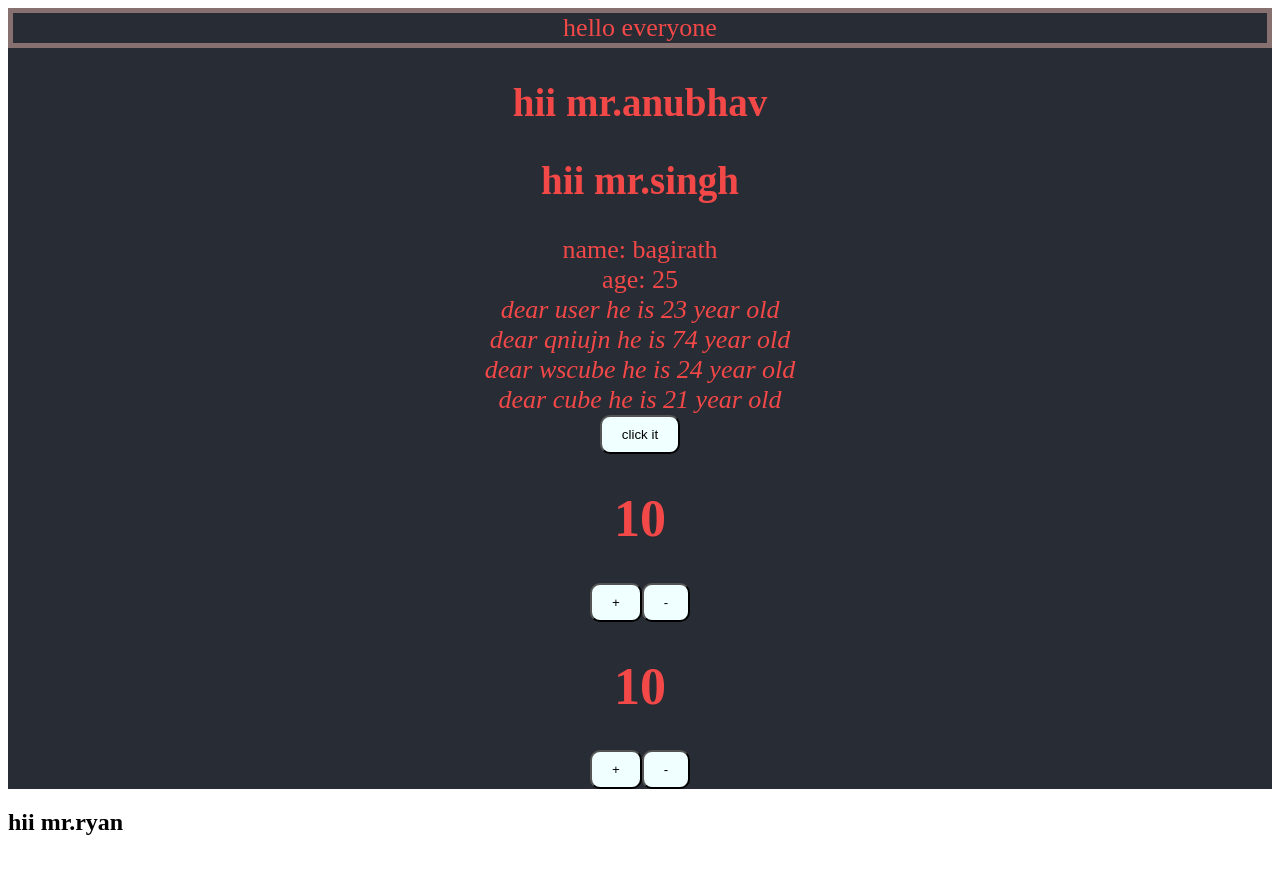
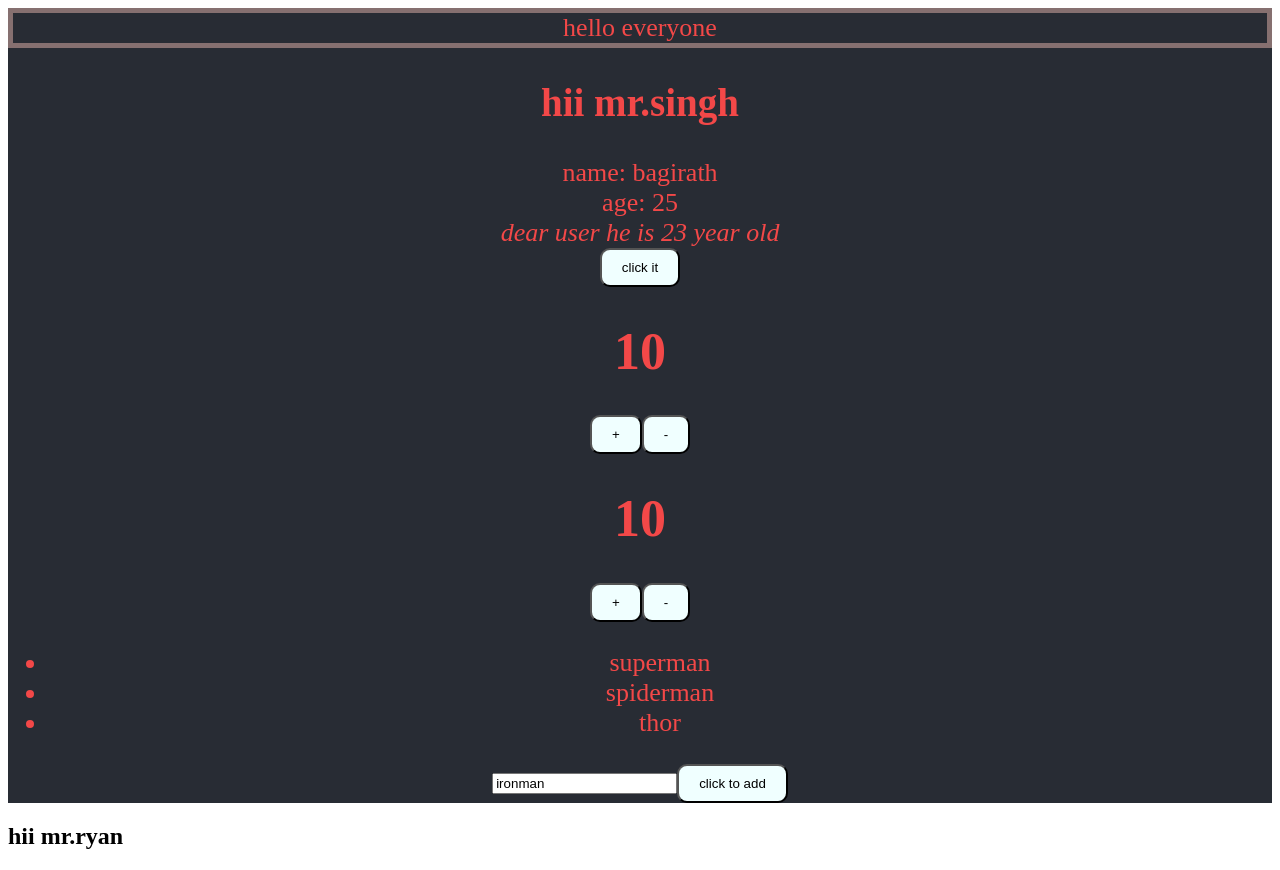
Before and after one commit to anubhav13singh/practice, a React (Create React App) app in the folder react 1/: page / in a window 1280 px wide. Built offline with nearby package versions, Linux system fonts and the light colour scheme.

Commit message:
clik to add a value added

```diff
--- a/react 1/src/App.js
+++ b/react 1/src/App.js
@@ -4,6 +4,32 @@ import Man from './components/Man';
 import State from './components/State';
 import {useState} from 'react'
 import React from 'react';
+
+
+function SuperHero(){
+  const [hero, setHero] = useState(["superman", "spiderman", "thor"])
+
+  const [name, setName] = useState( () => "ironman")
+
+  function addName(){
+    setHero([ ...hero, name])
+    setName("")
+  }
+  return (
+    <>
+    <ul>
+      {hero.map((h) => (
+        <li key={h}>{h}</li>
+      ))}
+    </ul>
+
+    <input type={"text"} value={name} onChange={(e) => setName(e.target.value)}></input>
+    <button onClick={addName}>click to add</button>
+    </>
+  )
+}
+
+
 
 function Increment(){
   let [count, SetCount] = useState(10);
@@ -33,13 +59,14 @@ function App() {
 
       </header>
       <div>
-       <Man number = "anubhav"></Man>
        <Man number = "singh"></Man>
       <Person name = "bagirath"></Person>
      <State>  </State>
 
        <Increment/>
        <Increment/>
+
+       <SuperHero/>
 
      </div>
     </div>
--- a/react 1/src/components/State.js
+++ b/react 1/src/components/State.js
@@ -37,9 +37,9 @@ render(){
         <div>
               <i>  dear user he is {this.state.age} year old </i><br/>
 
-                <i>  dear {this .state.person[0].naam} he is {this.state.person[0].age} year old </i><br/>
+                {/* <i>  dear {this .state.person[0].naam} he is {this.state.person[0].age} year old </i><br/>
               <i>  dear {this .state.person[1].naam} he is {this.state.person[1].age} year old </i><br/>
-              <i>  dear {this .state.person[2].naam} he is {this.state.person[2].age} year old </i><br/>
+              <i>  dear {this .state.person[2].naam} he is {this.state.person[2].age} year old </i><br/>   */}
 
               {/* {person} */}
               <button onClick={this.change.bind(this)}>click it</button>
```
